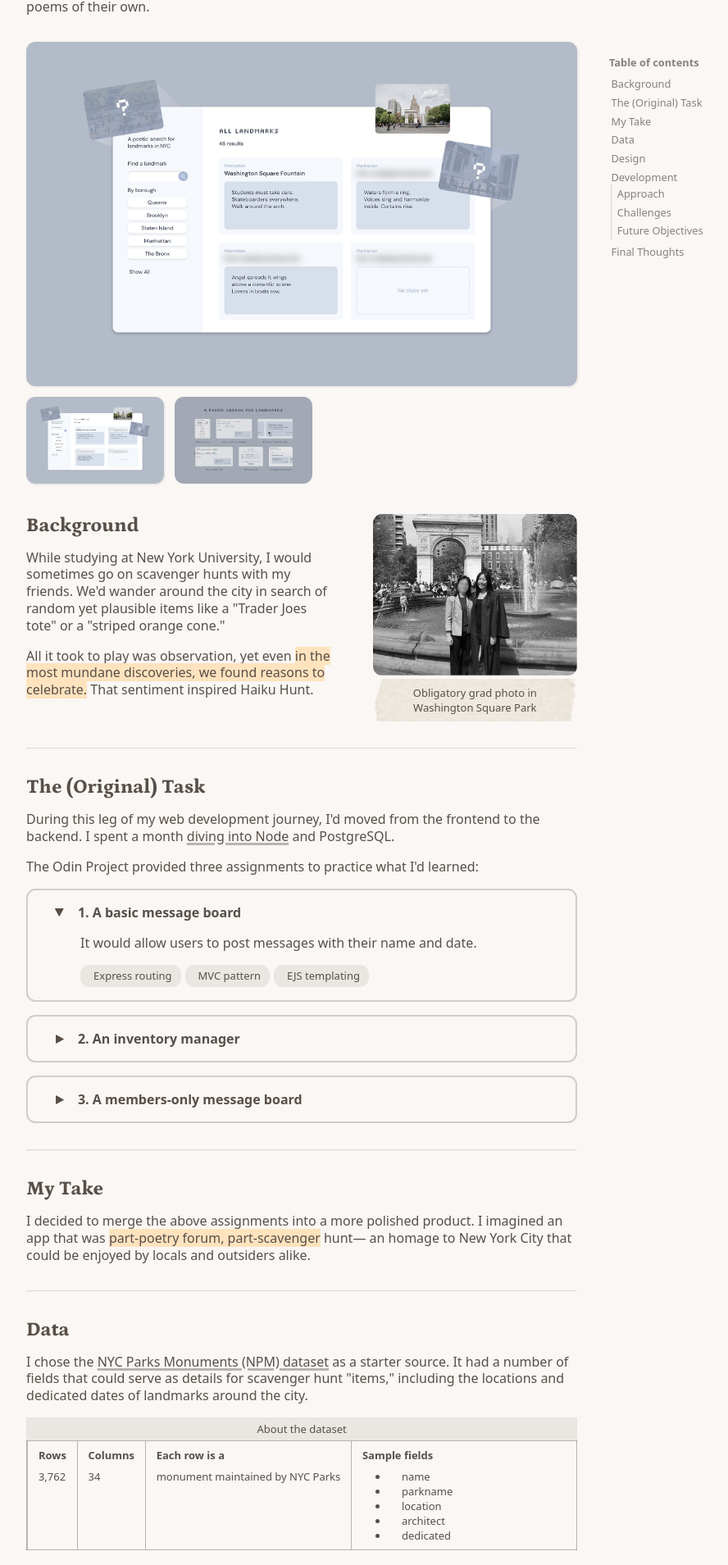
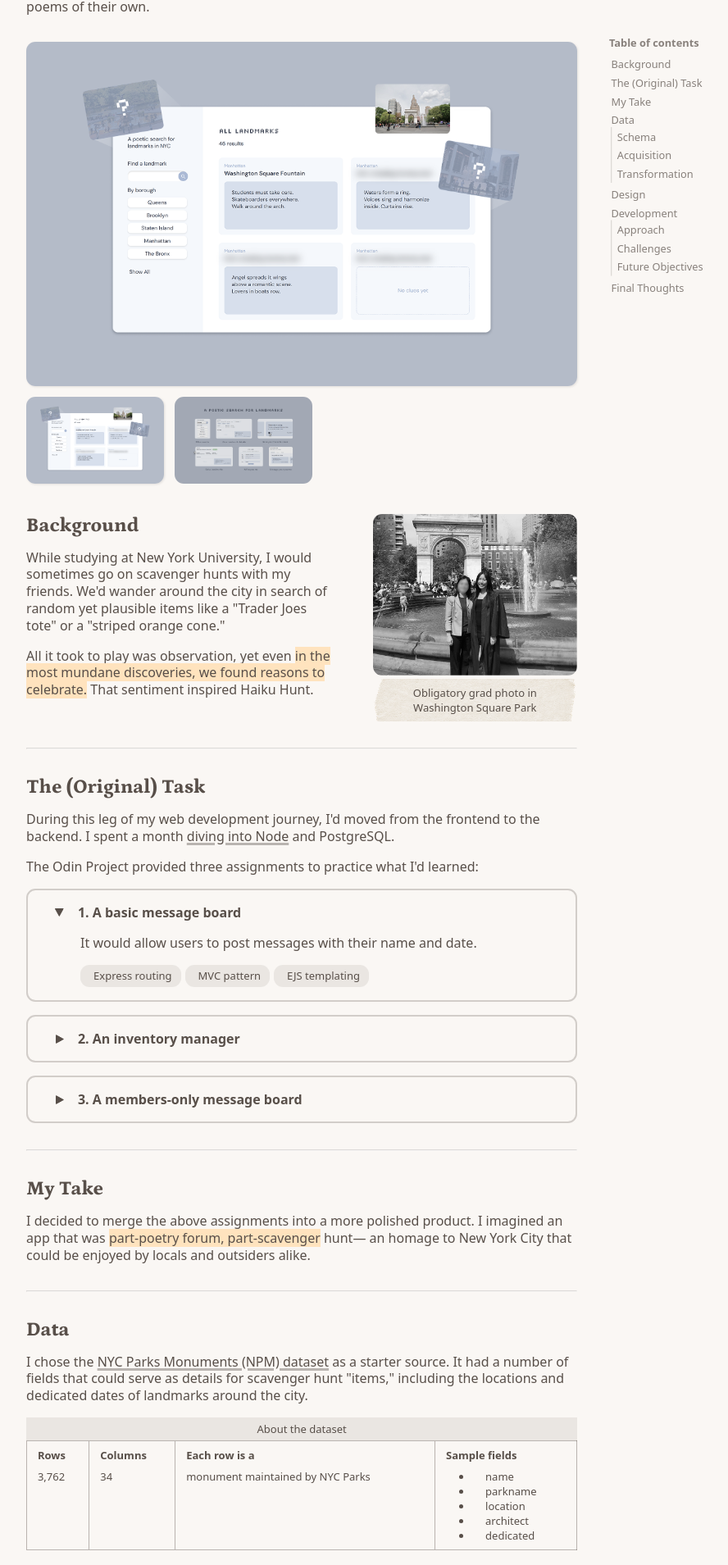
Before and after one commit to denaliazhi/portfolio-v4, a React (Vite) app: page /Haiku-Hunt in a window 1280 px wide. Shown: the part 253-2162 px from the top of the page at 82% size, without its empty margins (260-1148 px from the left). Built offline with nearby package versions, Linux system fonts and the light colour scheme; a web font is replaced by a local one.

Commit message:
feat: project nav - scroll into view
fix: project nav - url hash
fix: haiku hunt project - table

```diff
--- a/src/components/Header.jsx
+++ b/src/components/Header.jsx
@@ -1,4 +1,4 @@
-import Menu from "./Menu";
+import HeaderNav from "./Header-Nav";
 
 export default function Header() {
   return (
@@ -10,7 +10,7 @@ export default function Header() {
         <p>enalia</p>
         <p>hi</p>
       </div>
-      <Menu items={["Projects", "About"]} />
+      <HeaderNav items={["Projects", "About"]} />
     </header>
   );
 }
--- a/src/components/Project-Nav.jsx
+++ b/src/components/Project-Nav.jsx
@@ -1,38 +1,56 @@
 import { useState } from "react";
 
 export default function ProjectNav({
-  anchorBase,
   sections,
+  articleRef,
 }) {
-  const [selected, setSelected] = useState();
-  console.log(selected);
+  const [activeSection, setActiveSection] =
+    useState(null);
+  if (activeSection) {
+    // Update URL hash based on active section of article
+    history.pushState(
+      null,
+      "",
+      "#" + activeSection
+    );
+  }
+
+  // Update active section if nav clicked
   function handleClick(e) {
+    e.preventDefault();
     const identifier = e.target.id.replace(
       "-anchor",
       ""
     );
-    setSelected(identifier);
+    const sectionNode =
+      articleRef.current.querySelector(
+        `#${identifier}`
+      );
+    sectionNode.scrollIntoView({
+      behavior: "smooth",
+    });
+    setActiveSection(identifier);
   }
 
+  // Create id for anchor link based on section name
   function createAnchor(name) {
-    return `${anchorBase}-${name
-      .split(" ")
-      .at(-1)
-      .toLowerCase()}`;
+    return name.split(" ").at(-1).toLowerCase();
   }
+
   return (
     <nav className="project-nav">
       <h2>Table of contents</h2>
       <ul>
         {sections.map((heading) => {
           let anchorLink;
+          // Section has subheadings
           if (Array.isArray(heading)) {
             anchorLink = createAnchor(heading[0]);
             return (
               <li
                 key={anchorLink}
                 className={
-                  anchorLink === selected
+                  anchorLink === activeSection
                     ? "selected-anchor"
                     : null
                 }
@@ -44,6 +62,7 @@ export default function ProjectNav({
                 >
                   {heading[0]}
                 </a>
+                {/* Nest subheadings under heading */}
                 <ul>
                   {heading[1].map(
                     (subheading) => {
@@ -57,7 +76,8 @@ export default function ProjectNav({
                         >
                           <li
                             className={
-                              subLink === selected
+                              subLink ===
+                              activeSection
                                 ? "selected-anchor"
                                 : null
                             }
@@ -72,6 +92,7 @@ export default function ProjectNav({
                 </ul>
               </li>
             );
+            // Section doesn't have subheadings
           } else {
             anchorLink = createAnchor(heading);
             return (
@@ -81,7 +102,7 @@ export default function ProjectNav({
               >
                 <li
                   className={
-                    anchorLink === selected
+                    anchorLink === activeSection
                       ? "selected-anchor"
                       : null
                   }
--- a/src/index.css
+++ b/src/index.css
@@ -669,9 +669,12 @@ footer p:hover {
   opacity: 0.7;
   position: sticky;
   top: 30%;
-  height: 100vh;
+  max-height: 70vh;
   margin-right: -10rem;
+  overflow: auto;
+
   transform: scale(0.8);
+
   display: flex;
   flex-direction: column;
   gap: 0.5rem;
@@ -704,9 +707,9 @@ footer p:hover {
   cursor: pointer;
 }
 
-.project-nav .selected-anchor {
+/* .project-nav .selected-anchor {
   background-color: rgba(var(--brown), 0.1);
-}
+} */
 
 .project-page article {
   max-width: 42rem;
@@ -1039,28 +1042,28 @@ footer p:hover {
 }
 
 /* --------------- Project Page: Grocery App --------------- */
-#grocery-take h3 {
+.grocery-app #take h3 {
   margin-top: 1rem;
   font-family: var(--sans-serif);
   font-weight: bold;
   font-size: medium;
 }
 
-#grocery-design > img:first-of-type {
+.grocery-app #design > img:first-of-type {
   border: 2px solid var(--lighter-main);
   border-radius: var(--rounded);
 }
 
-#grocery-design > img {
+.grocery-app #design > img {
   margin: 1rem 0;
 }
 
-#grocery-design .accordion-body > .two-col {
+.grocery-app #design .accordion-body > .two-col {
   gap: 1.5rem;
   margin: 1rem 0;
 }
 
-#grocery-development .button-bar p::before {
+.grocery-app #development .button-bar p::before {
   background-image: url("/icons/search.png");
 }
 
@@ -1070,40 +1073,40 @@ footer p:hover {
   margin: 0;
 }
 
-#haiku-data table {
+.haiku-hunt #data table {
   border: 1px solid var(--lighter-main);
 }
-#haiku-data caption {
+.haiku-hunt #data caption {
   padding: 0.3rem;
   background-color: rgba(var(--brown), 0.1);
 }
-#haiku-data table {
+.haiku-hunt #data table {
   border-collapse: collapse;
   font-size: small;
   text-align: left;
 }
-#haiku-data th,
-#haiku-data td {
+.haiku-hunt #data th,
+.haiku-hunt #data td {
   border-left: 1px solid var(--lighter-main);
 }
-#haiku-data th {
+.haiku-hunt #data th {
   padding: 0.5rem 0.8rem 0;
 }
-#haiku-data td {
+.haiku-hunt #data td {
   vertical-align: top;
   padding: 0.5rem 0.8rem;
 }
 
-#haiku-data h3,
-#haiku-development h3 {
+.haiku-hunt #data h3,
+.haiku-hunt #development h3 {
   margin-top: 1rem;
 }
 
-#haiku-data img {
+.haiku-hunt #data img {
   margin: 1rem 0;
 }
 
-#haiku-design > p:last-of-type {
+.haiku-hunt #design > p:last-of-type {
   margin-top: 1rem;
 }
 
@@ -1332,16 +1335,23 @@ footer p:hover {
   }
 
   /* ------------ Project Page: Haiku Hunt ------------- */
-  #haiku-data table > div,
-  #haiku-data tr {
+  .haiku-hunt #data table,
+  .haiku-hunt #data tr {
     display: flex;
+    flex-wrap: wrap;
+  }
+  .haiku-hunt #data caption {
+    width: 100%;
+  }
+  .haiku-hunt #data tbody {
+    flex: 1;
   }
 
-  #haiku-data tr {
+  .haiku-hunt #data tr {
     flex-direction: column;
   }
-  #haiku-data th,
-  #haiku-data td {
+  .haiku-hunt #data th,
+  .haiku-hunt #data td {
     padding: 0.5rem 0.7rem;
   }
 }
--- a/src/pages/Project-Grocery-App.jsx
+++ b/src/pages/Project-Grocery-App.jsx
@@ -9,13 +9,15 @@ import OneCol from "../components/One-Col";
 import Accordion from "../components/Accordion";
 import ImageCaption from "../components/Image-Caption";
 import ButtonBar from "../components/Button-Bar";
+import { useRef } from "react";
 
 export default function GroceryApp() {
   const project = projects.groceryShop;
+  const articleRef = useRef(null);
 
   return (
     <PageTemplate className="grocery-app project-page">
-      <article>
+      <article ref={articleRef}>
         <ProjectHeader
           title={project.title}
           date={project.date}
@@ -37,7 +39,7 @@ export default function GroceryApp() {
           }}
         />
         <TwoCol
-          id="grocery-background"
+          id="background"
           ratio={[3, 2]}
           col1={
             <>
@@ -84,7 +86,7 @@ export default function GroceryApp() {
           }
         />
         <hr />
-        <OneCol id="grocery-task">
+        <OneCol id="task">
           <h2>The (Original) Task</h2>
           <p>
             Some months into learning web
@@ -114,7 +116,7 @@ export default function GroceryApp() {
           </ol>
         </OneCol>
         <hr />
-        <OneCol id="grocery-take">
+        <OneCol id="take">
           <h2>My Take</h2>
           <p>
             Inspired by my teaching experience, I
@@ -169,7 +171,7 @@ export default function GroceryApp() {
           </Accordion>
         </OneCol>
         <hr />
-        <OneCol id="grocery-design">
+        <OneCol id="design">
           <h2>Design</h2>
           <p>
             I planned out a{" "}
@@ -317,7 +319,7 @@ export default function GroceryApp() {
           </Accordion>
         </OneCol>
         <hr />
-        <OneCol id="grocery-development">
+        <OneCol id="development">
           <h2>Development</h2>
           <p>
             This was my first time developing a
@@ -363,7 +365,7 @@ export default function GroceryApp() {
           </ButtonBar>
         </OneCol>
         <hr />
-        <OneCol id="grocery-thoughts">
+        <OneCol id="thoughts">
           <h2>Final Thoughts</h2>
           <p>
             When I first planned this app, my
@@ -403,6 +405,7 @@ export default function GroceryApp() {
           "Development",
           "Final Thoughts",
         ]}
+        articleRef={articleRef}
       />
     </PageTemplate>
   );
--- a/src/pages/Project-Haiku-Hunt.jsx
+++ b/src/pages/Project-Haiku-Hunt.jsx
@@ -9,13 +9,16 @@ import Accordion from "../components/Accordion";
 import Callout from "../components/Callout";
 import ImageCaption from "../components/Image-Caption";
 import ButtonBar from "../components/Button-Bar";
+import { useRef } from "react";
 
 export default function HaikuHunt() {
   const project = projects.haikuHunt;
+  const articleRef = useRef(null);
+
   return (
     <>
       <PageTemplate className="haiku-hunt project-page">
-        <article>
+        <article ref={articleRef}>
           <ProjectHeader
             title={project.title}
             date={project.date}
@@ -27,7 +30,7 @@ export default function HaikuHunt() {
             images={project.images_featured}
           ></Carousel>
           <TwoCol
-            id="haiku-background"
+            id="background"
             ratio={[3, 2]}
             col1={
               <>
@@ -67,7 +70,7 @@ export default function HaikuHunt() {
             }
           />
           <hr />
-          <OneCol id="haiku-task">
+          <OneCol id="task">
             <h2>The (Original) Task</h2>
             <p>
               During this leg of my web
@@ -122,7 +125,7 @@ export default function HaikuHunt() {
             </Accordion>
           </OneCol>
           <hr />
-          <OneCol id="haiku-take">
+          <OneCol id="take">
             <h2>My Take</h2>
             <p>
               I decided to merge the above
@@ -137,7 +140,7 @@ export default function HaikuHunt() {
             </p>
           </OneCol>
           <hr />
-          <OneCol id="haiku-data">
+          <OneCol id="data">
             <h2>Data</h2>
             <p>
               I chose the{" "}
@@ -153,7 +156,6 @@ export default function HaikuHunt() {
             </p>
             <table>
               <caption>About the dataset</caption>
-              <div>
               <thead>
                 <tr>
                   <th>Rows</th>
@@ -181,7 +183,6 @@ export default function HaikuHunt() {
                   </td>
                 </tr>
               </tbody>
-              </div>
             </table>
             <p>
               Each landmark would need an initial
@@ -212,7 +213,7 @@ export default function HaikuHunt() {
                 ."
               </p>
             </aside>
-            <h3>Designing the schema</h3>
+            <h3 id="schema">Schema</h3>
             <p>
               To start, I planned two tables for
               my database: Landmarks and Clues.
@@ -234,7 +235,7 @@ export default function HaikuHunt() {
               app would require a different
               approach.
             </p>
-            <h3>Extracting the data</h3>
+            <h3 id="acquisition">Acquisition</h3>
             <p>
               To populate my tables, I queried the
               NPM dataset via the{" "}
@@ -258,7 +259,9 @@ export default function HaikuHunt() {
                 pagination metadata
               </li>
             </ul>
-            <h3>Transforming the data</h3>
+            <h3 id="transformation">
+              Transformation
+            </h3>
             <p>
               Next, I performed an exploratory
               analysis on the data and handled
@@ -285,7 +288,7 @@ export default function HaikuHunt() {
             </ul>
           </OneCol>
           <hr />
-          <OneCol id="haiku-design">
+          <OneCol id="design">
             <h2>Design</h2>
             <p>
               I kept the design relatively simple.
@@ -330,9 +333,9 @@ export default function HaikuHunt() {
             />
           </OneCol>
           <hr />
-          <OneCol id="haiku-development">
+          <OneCol id="development">
             <h2>Development</h2>
-            <h3 id="haiku-approach">Approach</h3>
+            <h3 id="approach">Approach</h3>
             <p>
               I developed the app in rough
               increments, meaning that for each
@@ -363,9 +366,7 @@ export default function HaikuHunt() {
               added the user login and user
               dashboard.
             </p>
-            <h3 id="haiku-challenges">
-              Challenges
-            </h3>
+            <h3 id="challenges">Challenges</h3>
             <p>
               My biggest challenge was{" "}
               <span className="highlight">
@@ -388,7 +389,7 @@ export default function HaikuHunt() {
               <code>express-validator</code> to
               validate clue submissions.
             </p>
-            <h3 id="haiku-objectives">
+            <h3 id="objectives">
               Future objectives
             </h3>
             <p>
@@ -458,7 +459,7 @@ export default function HaikuHunt() {
             </ButtonBar>
           </OneCol>
           <hr />
-          <OneCol id="haiku-thoughts">
+          <OneCol id="thoughts">
             <h2>Final Thoughts</h2>
             <p>
               A few months ago, I was writing{" "}
@@ -493,7 +494,14 @@ export default function HaikuHunt() {
             "Background",
             "The (Original) Task",
             "My Take",
+            [
               "Data",
+              [
+                "Schema",
+                "Acquisition",
+                "Transformation",
+              ],
+            ],
             "Design",
             [
               "Development",
@@ -505,6 +513,7 @@ export default function HaikuHunt() {
             ],
             "Final Thoughts",
           ]}
+          articleRef={articleRef}
         />
       </PageTemplate>
     </>
```
Also changed, not shown: src/components/Header-Nav.jsx (renamed from src/components/Menu.jsx, +18 -6 lines), src/hooks/useObserver.jsx (added, +37 -0 lines). Lines whose indentation alone changed are shown as unchanged.
